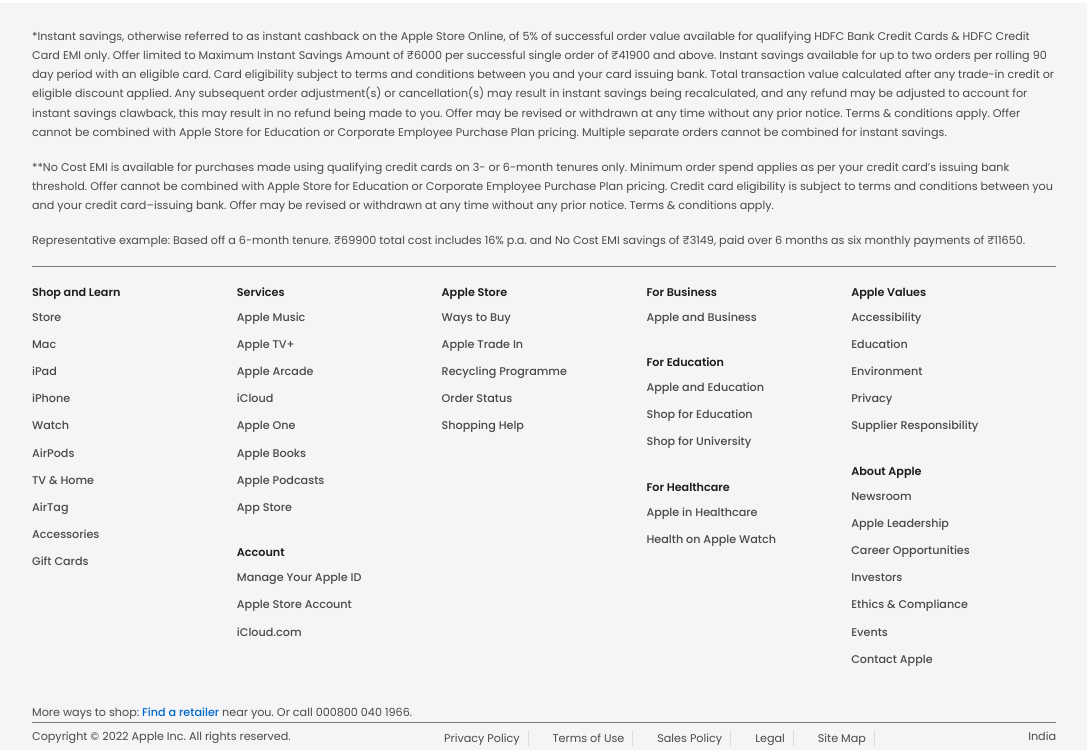
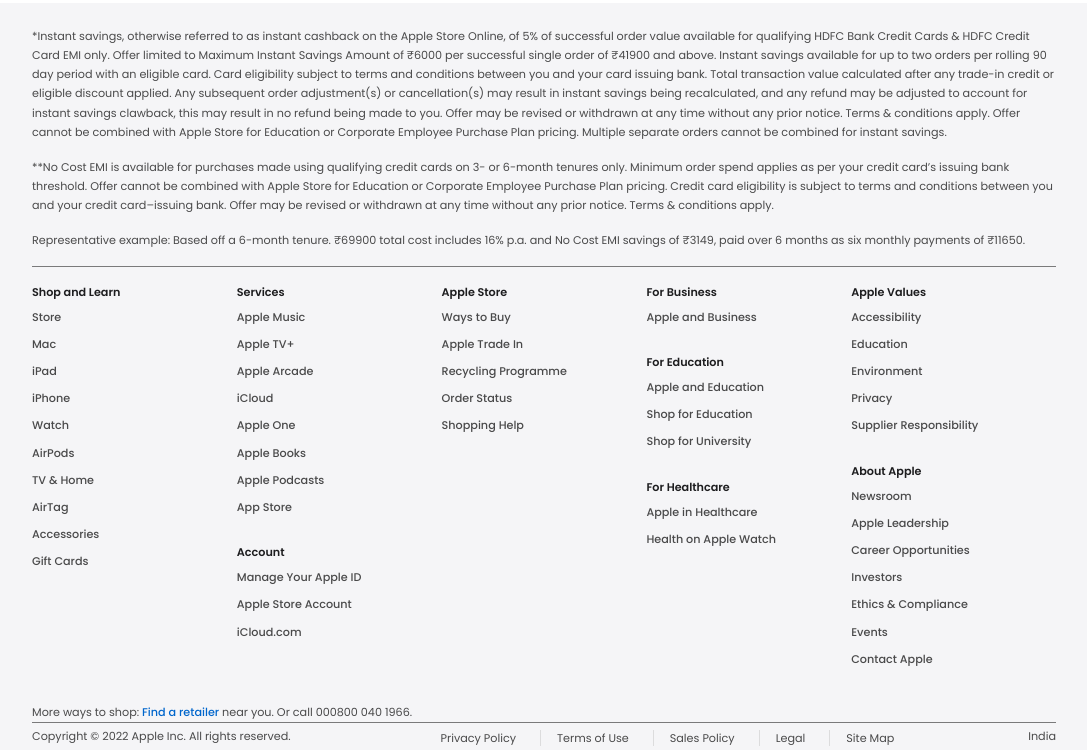
Before and after one commit to gokul3710/Apple, a plain HTML site: page index.html in a window 1280 px wide. Shown: the part 4864-5614 px from the top of the page, without its empty margins (96-1183 px from the left). Drawn offline with Linux system fonts and the light colour scheme.

Commit message:
third commit

```diff
--- a/assets/css/style.css
+++ b/assets/css/style.css
@@ -411,12 +411,12 @@ footer p{
 
 .copyright ul li a{
     margin: 0 0.5rem;
-    padding-right: 0.5rem;
+    padding-left: 1rem;
     color: rgba(0, 0, 0, 0.7);
     font-size: 0.7rem;
-    border-right: 1px solid rgba(0, 0, 0, 0.1);
+    border-left: 1px solid rgba(0, 0, 0, 0.1);
 }
 
-.copyright ul li a:nth-child(5){
-    border-right: 0px solid lightblue;
+.copyright ul li a.first{
+    border-left: 0 none !important;
 }
--- a/index.html
+++ b/index.html
@@ -301,7 +301,7 @@
                         Copyright &copy; 2022 Apple Inc. All rights reserved.
                     </p>
                     <ul>
-                        <li><a href="">Privacy Policy</a></li>
+                        <li><a class="first" href="">Privacy Policy</a></li>
                         <li><a href="">Terms of Use</a></li>
                         <li><a href="">Sales Policy</a></li>
                         <li><a href="">Legal</a></li>
```
Also changed, not shown: 2 other files.
